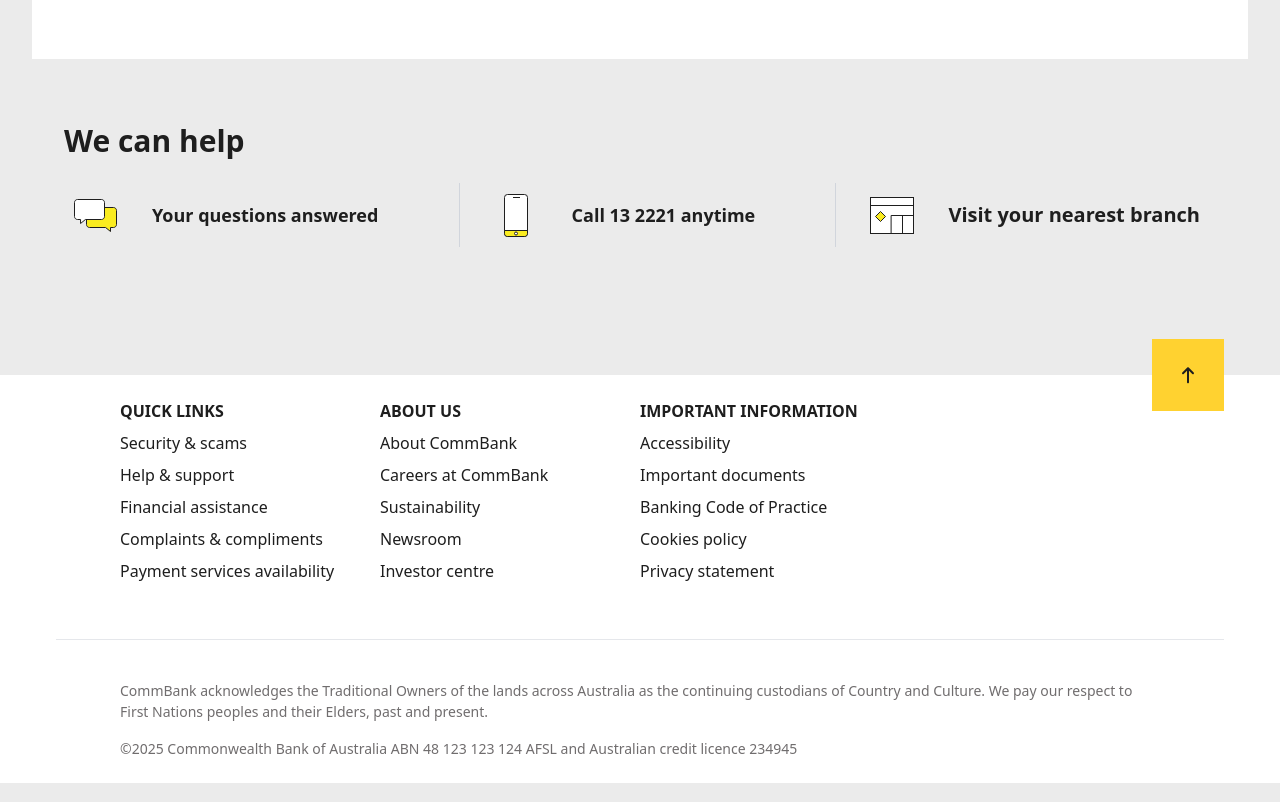
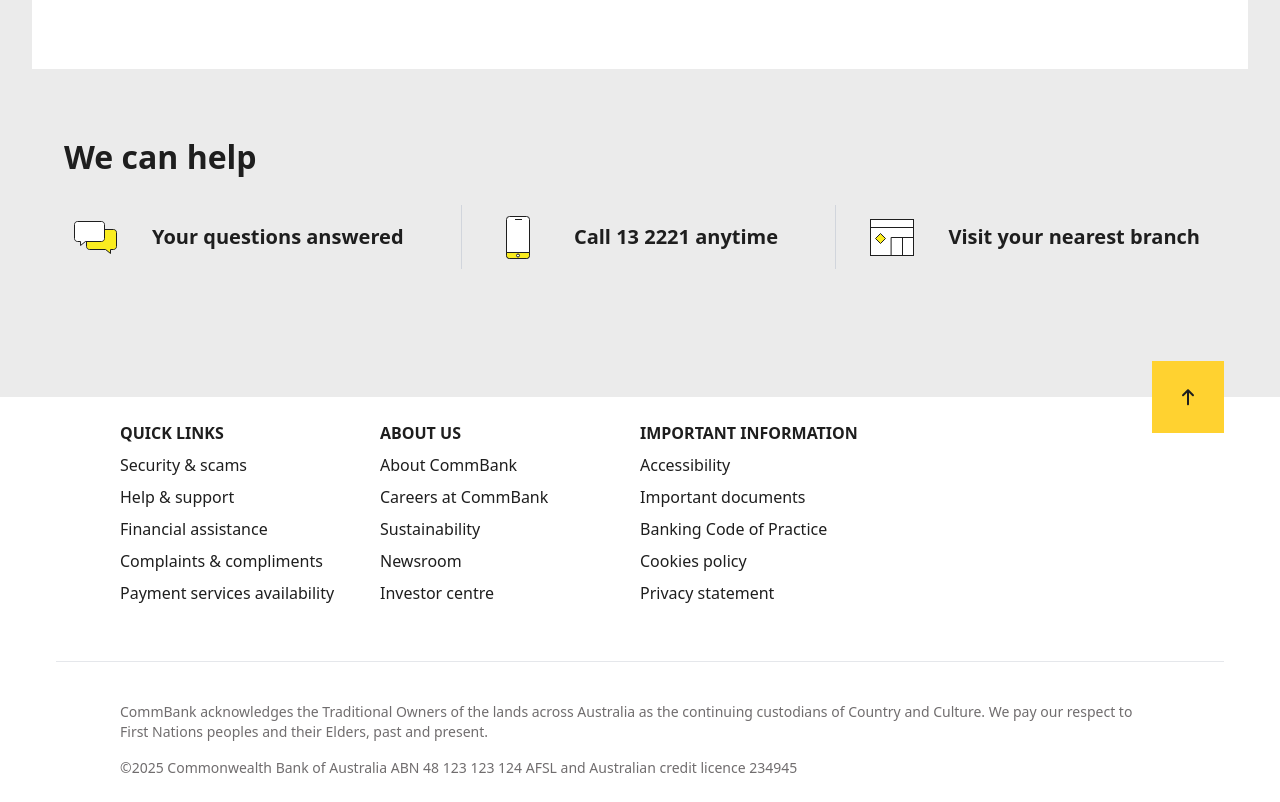
Before and after one commit to DevDuck-JS/CommBank-SE-Task-3, a React (Vite) app: page / in a window 1280 px wide. Shown: the part 1800-2602 px from the top of the page. Built offline with nearby package versions, Linux system fonts and the light colour scheme.

Commit message:
style: finished refractoring styling

```diff
--- a/src/components/CardContent.jsx
+++ b/src/components/CardContent.jsx
@@ -21,9 +21,9 @@
           </div>
         </div>
         {/* Button */}
-        <div className="w-50 h-20 px-8 pb-8 mt-auto">
+        <div className="px-8 pb-8 mt-auto">
           <div className="secondary-button">
-            <a href="#" className="block text-center py-3 font-light">
+            <a href="#" className="block text-center py-3">
               Discover More
             </a>
           </div>
--- a/src/components/Footer.jsx
+++ b/src/components/Footer.jsx
@@ -24,10 +24,14 @@
             <div className="grid grid-cols-1 md:grid-cols-4 px-16 py-6">
               {footerItems.map((footerItem) => (
                 <ul key={footerItem.id}>
-                  <li className="font-bold mb-2">{footerItem.title}</li>
+                  <li className="mb-2">
+                    <p className="font-bold uppercase">{footerItem.title}</p>
+                  </li>
                   {footerItem.items.map((item) => (
-                    <li className="font-light mb-2 hover:underline hover:underline-offset-4">
-                      <a href="#">{item.label}</a>
+                    <li className="mb-2 hover:underline hover:underline-offset-4">
+                      <p>
+                        <a href="#">{item.label}</a>
+                      </p>
                     </li>
                   ))}
                 </ul>
@@ -45,14 +49,14 @@
           {/* Copy right */}
 
           <div className="py-6 px-16 text-[#706d6e]">
-            <p className="pt-4 text-[14px]">
+            <p className="pt-4 text-sm">
               CommBank acknowledges the Traditional Owners of the lands across
               Australia as the continuing custodians of Country and Culture. We
               pay our respect to First Nations peoples and their Elders, past
               and present.
             </p>
 
-            <p className="pt-4 text-[14px]">
+            <p className="pt-4 text-sm">
               ©2025 Commonwealth Bank of Australia ABN 48 123 123 124 AFSL and
               Australian credit licence 234945
             </p>
--- a/src/components/ListContent.jsx
+++ b/src/components/ListContent.jsx
@@ -4,13 +4,15 @@
 const ListContent = () => {
   return (
     <div className="pt-16 pe-16 w-full lg:w-1/2">
-      <p className="text-4xl font-bold mb-10">{EmergencyTips.title}</p>
+      <h2 className="mb-10">{EmergencyTips.title}</h2>
       <div className="ps-5 mb-4">
         <ul className="list-disc font-light space-y-2">
           {EmergencyTips.tips.map((tip) => (
             <li>
-              <span className="font-bold">{tip.highlight} </span>
-              {tip.description}
+              <p>
+                <span className="font-bold">{tip.highlight} </span>
+                {tip.description}
+              </p>
             </li>
           ))}
         </ul>
--- a/src/components/Navbar.jsx
+++ b/src/components/Navbar.jsx
@@ -12,17 +12,18 @@
 library.add(fas, far, fab);
 
 const Navbar = () => {
-  const [open, setOpen] = useState(false);
+  const [openMobileMenu, setOpenMobileMenu] = useState(false);
 
   return (
     <div className="">
       {/* Mobile Navbar menu */}
 
       <div
+        aria-hidden={!openMobileMenu}
         className={[
           "flex items-center h-full w-full text-white bg-[#231F20] fixed top-0 left-0 z-500",
-          !open && "-translate-x-full",
-          open && "animate-[slide-to-right_600ms_ease-out_forwards]",
+          !openMobileMenu && "-translate-x-full pointer-events-none",
+          openMobileMenu && "animate-[slide-to-right_500ms_ease-out_forwards]",
           "will-change-transform motion-reduce:animate-none",
         ].join(" ")}
       >
@@ -32,7 +33,7 @@
             <FontAwesomeIcon
               icon="fa-solid fa-xmark"
               className="hover:cursor-pointer"
-              onClick={() => setOpen(false)}
+              onClick={() => setOpenMobileMenu(false)}
             />
           </div>
           {/* Top menu */}
@@ -145,7 +146,7 @@
           <FontAwesomeIcon
             icon="fa-solid fa-bars"
             className="ps-8 hover:cursor-pointer"
-            onClick={() => setOpen(true)}
+            onClick={() => setOpenMobileMenu(true)}
           />
           <img src={Logo} className="w-auto h-10 ps-8" />
         </div>
@@ -158,7 +159,7 @@
             <span>
               <FontAwesomeIcon icon="fa-solid fa-lock" />
             </span>
-            <span className="font-bold ps-2">Log on</span>
+            <span className="font-semibold ps-2">Log on</span>
           </div>
         </div>
       </div>
--- a/src/components/Supports.jsx
+++ b/src/components/Supports.jsx
@@ -7,31 +7,25 @@
     <>
       {/* We can help */}
       <div className="p-16">
-        <div className="text-3xl font-bold mb-6">We can help</div>
+        <h2 className=" mb-6">We can help</h2>
         <div className="flex justify-between">
           <div className="help-item">
             <span>
               <img src={chatIcon} className="h-16 w-auto" />
             </span>
-            <p className="text-lg font-semibold pl-6 pr-4 py-2">
-              Your questions answered
-            </p>
+            <h3 className="pl-6 pr-4 py-2">Your questions answered</h3>
           </div>
           <div className="help-item border-l-1 border-gray-300">
             <span>
               <img src={phoneIcon} alt="" className="ml-6" />
             </span>
-            <p className="text-lg font-semibold pl-6 pr-4 py-2">
-              Call 13 2221 anytime
-            </p>
+            <h3 className="pl-6 pr-4 py-2">Call 13 2221 anytime</h3>
           </div>
           <div className="help-item border-l-1 border-gray-300">
             <span>
               <img src={branchIcon} alt="" className="ml-6" />
             </span>
-            <p className="text-[20px] font-semibold pl-6 pr-4 py-2">
-              Visit your nearest branch
-            </p>
+            <h3 className="pl-6 pr-4 py-2">Visit your nearest branch</h3>
           </div>
         </div>
       </div>
--- a/src/data/footerItems.json
+++ b/src/data/footerItems.json
@@ -1,7 +1,7 @@
 [
   {
     "id": "1",
-    "title": "QUICK LINKS",
+    "title": "Quick links",
     "items": [
       { "label": "Security & scams", "url": "#" },
       { "label": "Help & support", "url": "#" },
@@ -12,7 +12,7 @@
   },
   {
     "id": "2",
-    "title": "ABOUT US",
+    "title": "About us",
     "items": [
       { "label": "About CommBank", "url": "#" },
       { "label": "Careers at CommBank", "url": "#" },
@@ -23,7 +23,7 @@
   },
   {
     "id": "3",
-    "title": "IMPORTANT INFORMATION",
+    "title": "Important information",
     "items": [
       { "label": "Accessibility", "url": "#" },
       { "label": "Important documents", "url": "#" },
--- a/src/index.css
+++ b/src/index.css
@@ -58,7 +58,7 @@
 }
 
 .secondary-button {
-  @apply border-1 border-[#231f20] rounded-full w-40 px-6 hover:cursor-pointer;
+  @apply border-1 border-[#231f20] rounded-full w-40 px-6 font-light hover:cursor-pointer;
 }
 
 @keyframes slide-to-right {
```
